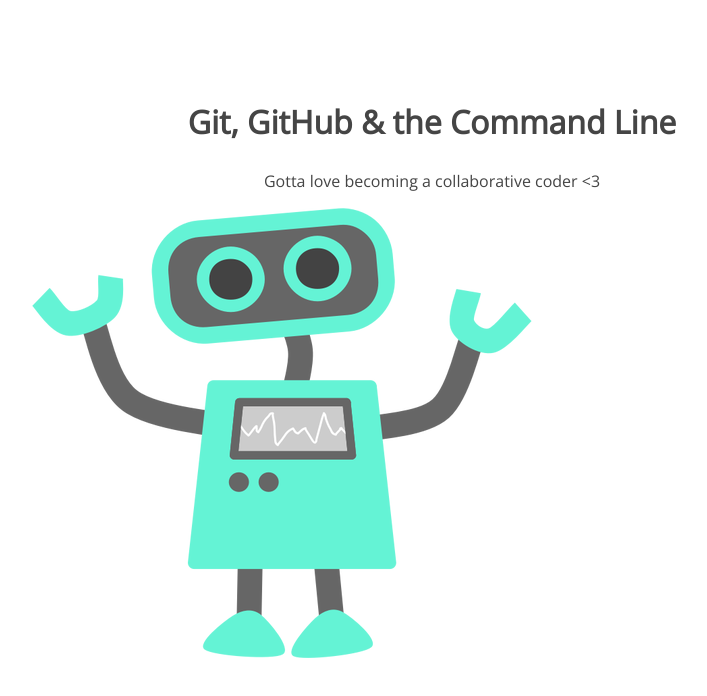
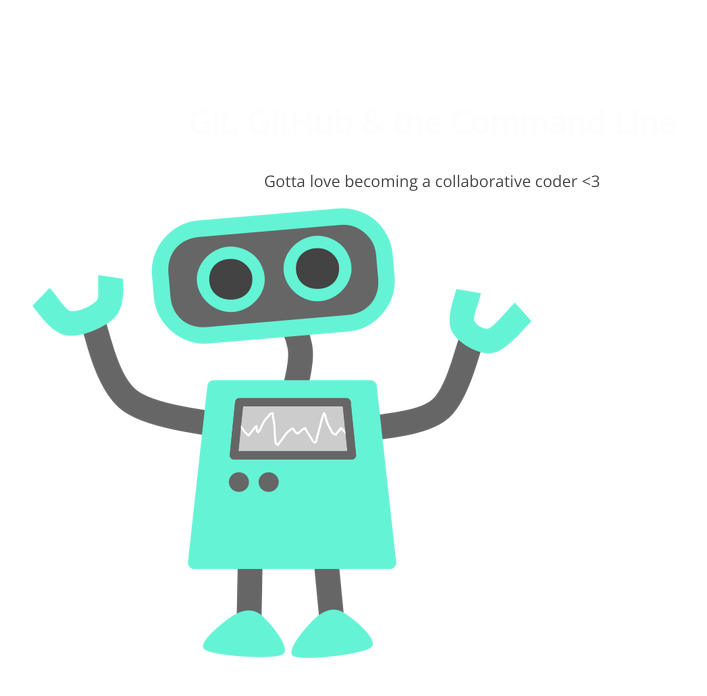
Before and after one commit to mikaylahenry/105-project, a plain HTML site: page index.html in a window 1280 px wide. Shown: the whole page, without its empty margins (208-915 px from the left). Drawn offline with nearby package versions, Linux system fonts and the light colour scheme.

Commit message:
changed color for H2

```diff
--- a/css/style.css
+++ b/css/style.css
@@ -10,6 +10,7 @@
 section h1 {
 	font: 32px 'Open Sans';
 	font-weight: bold;
+	color: #fdfdfd;
 }
 section p {
 	font: 16px 'Open Sans';
```
